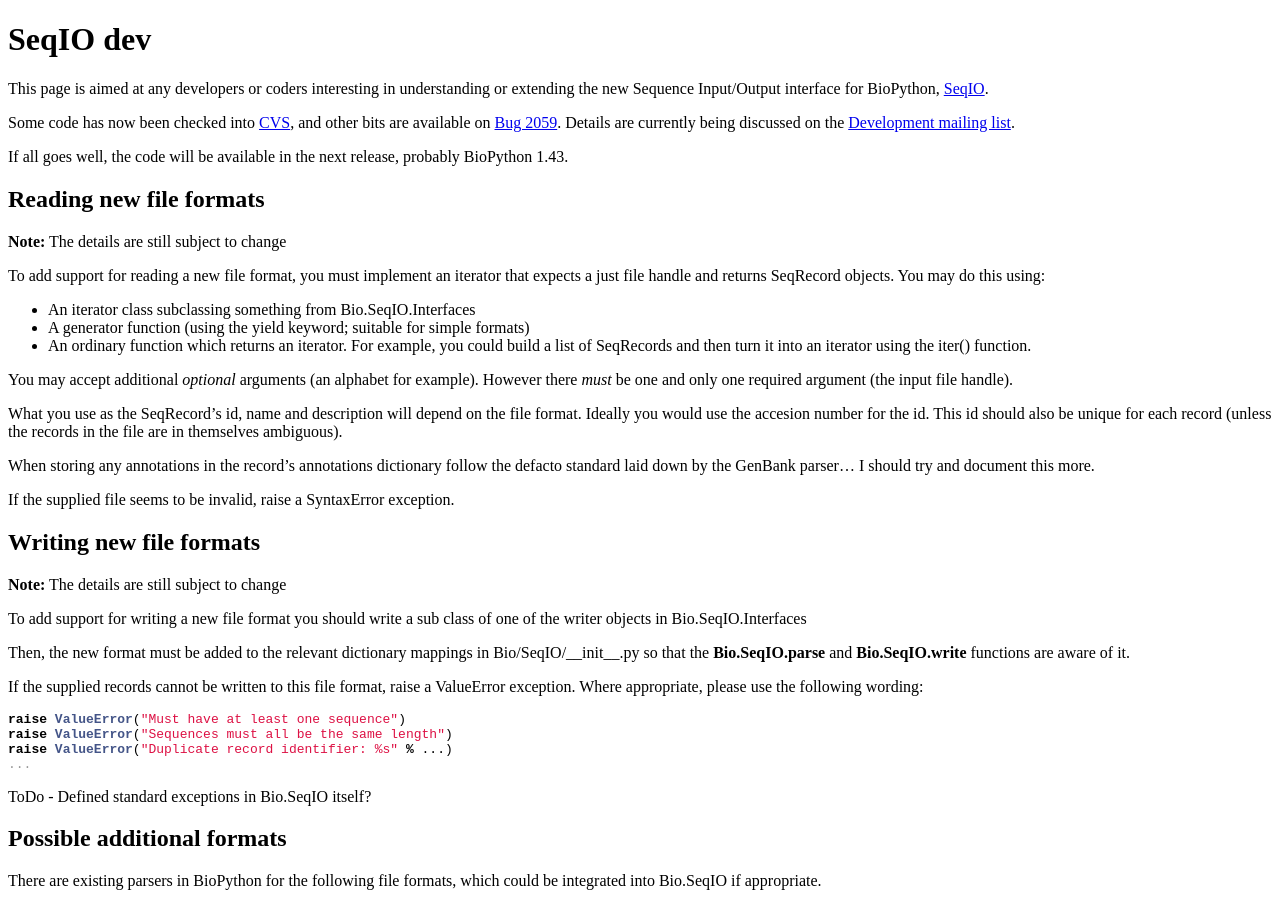
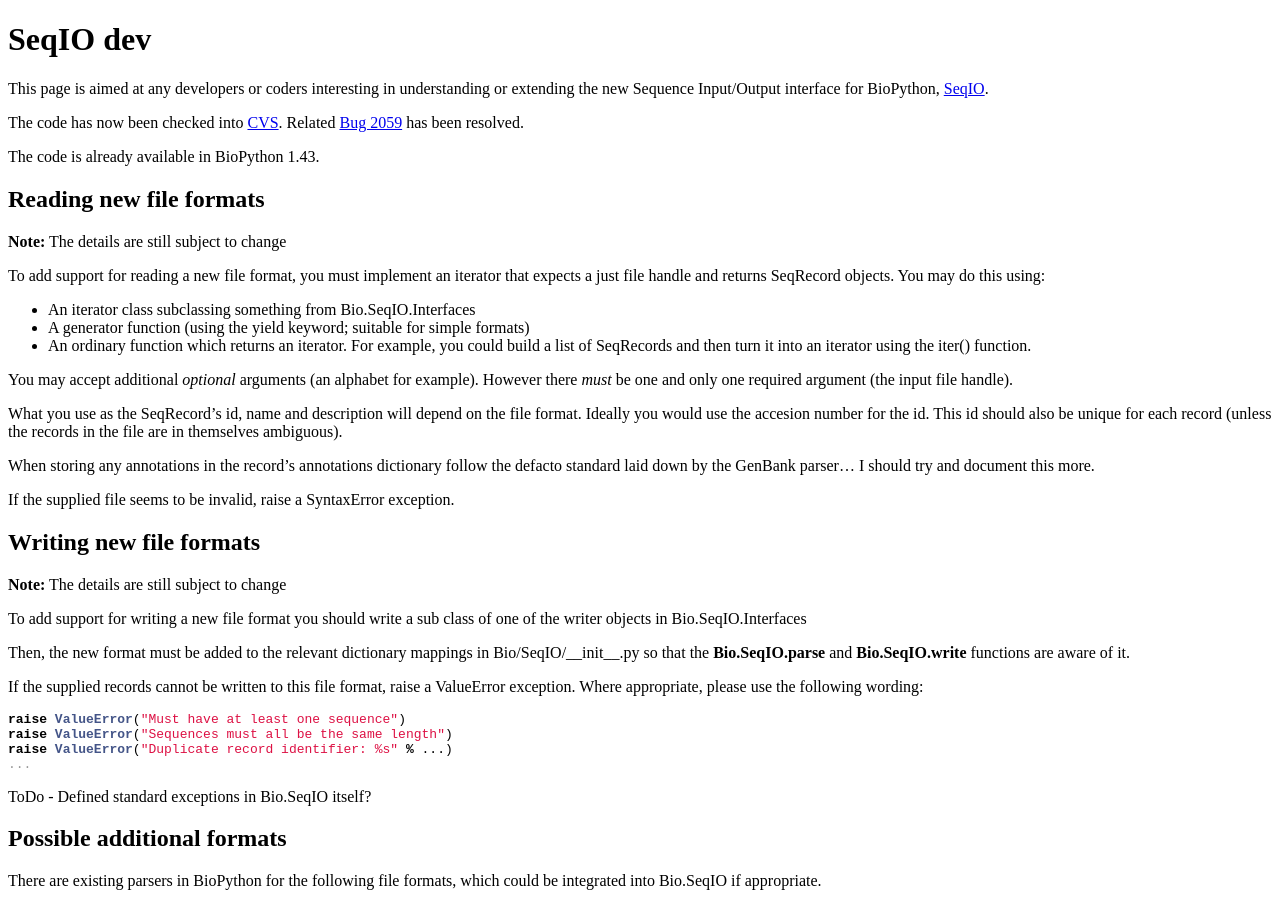
Before and after one commit to biopython/biopython.github.io, a Jekyll site: the page built from wiki/SeqIO_dev.md, in a window 1280 px wide and 900 px high. Built offline with Jekyll 4.4.1, drawn with Linux system fonts in a browser that asks for light colours.

Commit message:
Changed that the code WILL be available to IS ALREADY available since 1.43 is out.

```diff
--- a/wiki/SeqIO_dev.md
+++ b/wiki/SeqIO_dev.md
@@ -8,15 +8,12 @@ This page is aimed at any developers or coders interesting in
 understanding or extending the new Sequence Input/Output interface for
 BioPython, [SeqIO](SeqIO "wikilink").
 
-Some code has now been checked into
-[CVS](http://cvs.biopython.org/cgi-bin/viewcvs/viewcvs.cgi/biopython/Bio/SeqIO/?cvsroot=biopython#dirlist),
-and other bits are available on [Bug
-2059](http://bugzilla.open-bio.org/show_bug.cgi?id=2059). Details are
-currently being discussed on the [Development mailing
-list](http://biopython.org/wiki/Mailing_lists).
+The code has now been checked into
+[CVS](http://cvs.biopython.org/cgi-bin/viewcvs/viewcvs.cgi/biopython/Bio/SeqIO/?cvsroot=biopython#dirlist).
+Related [Bug 2059](http://bugzilla.open-bio.org/show_bug.cgi?id=2059)
+has been resolved.
 
-If all goes well, the code will be available in the next release,
-probably BioPython 1.43.
+The code is already available in BioPython 1.43.
 
 Reading new file formats
 ------------------------
```
Also changed, not shown: 1 other file.
